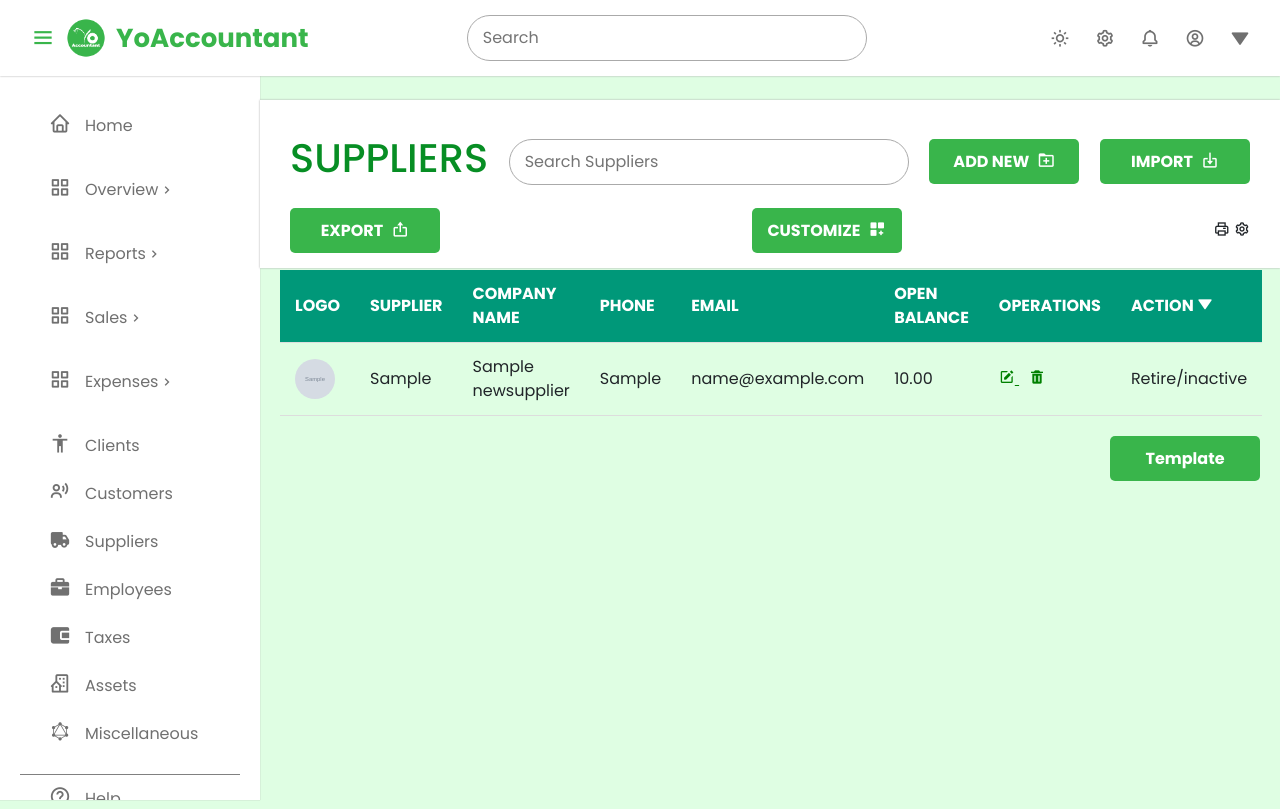
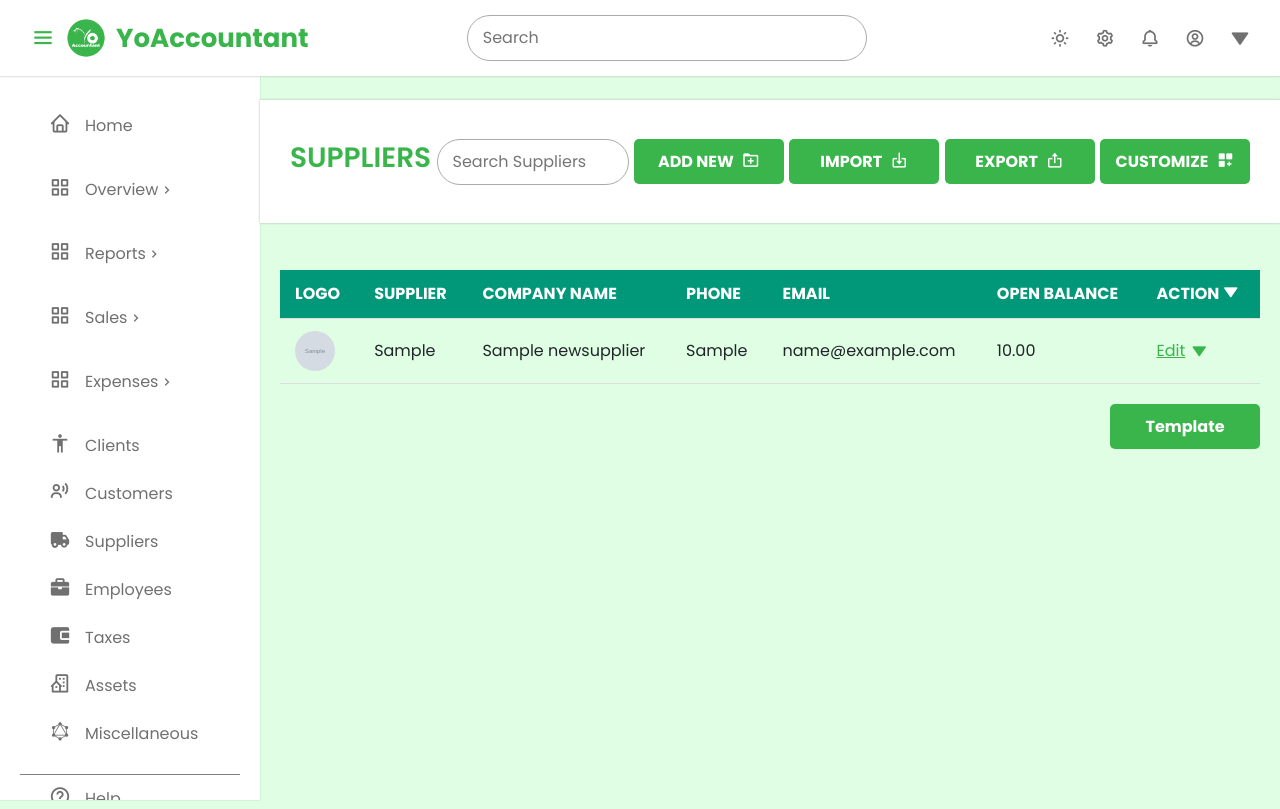
Before and after one commit to iacreations/sowa-accountants, a Django app: page /sowaf/suppliers/ in a window 1280 px wide. Shown: the top 809 px of the page. Run offline with Django 5.2, Linux system fonts and the light colour scheme; tables that the repository leaves empty hold one stand-in row (values such as "Sample post"); grey boxes marked "Sample" are stand-in pictures.

Commit message:
supplier uix changes

```diff
--- a/sowaf/models.py
+++ b/sowaf/models.py
@@ -71,6 +71,7 @@ class Newsupplier(models.Model):
     payment_method = models.CharField(max_length=255, choices=PAYMENT_CHOICES, default='',null=True, blank=True)
     tin = models.CharField(max_length=10,null=True, blank=True)
     reg_number=models.CharField(max_length=255,null=True, blank=True)
+    is_active = models.BooleanField(default=True)
     tax_rate=models.DecimalField(max_digits=10,default=0,decimal_places=2,null=True, blank=True)
     attachments = models.FileField(upload_to='uploads/',null=True, blank=True)
 
--- a/sowaf/templates/Supplier.html
+++ b/sowaf/templates/Supplier.html
@@ -40,6 +40,20 @@
     margin-left:70%;
   }
 }
+/* make inactives look faint (optional) */
+tr.inactive { opacity: 0.55; }
+
+/* minimal dropdown styles, scoped to .dd */
+.dd { position: relative; display: inline-block; }
+.dd-toggle { background: transparent; border: 0; cursor: pointer; display: inline-flex; align-items: center; gap: 6px; }
+.dd-menu {
+  display: none; position: absolute; right: 0; top: 100%;
+  background: #fff; border: 1px solid #e5e7eb; border-radius: 8px;
+  min-width: 200px; box-shadow: 0 8px 24px rgba(0,0,0,.12); z-index: 10;
+}
+.dd-menu a { display: block; padding: 10px 12px; text-decoration: none; color: inherit; }
+.dd-menu a:hover { background: #f2f2f2; }
+.dd.open .dd-menu { display: block; }
 /* Laptops & small desktops */
 @media only screen and (min-width: 1024px) and (max-width: 1600px) {
 #main{
@@ -52,8 +66,8 @@ html, body {
 </style>
 {% include 'includes/sidebar.html' %}
     <div class="action" id="action">
-      <H1>SUPPLIERS</H1>
-      <div class="search_bar" id="search">
+      <h3 style="color: #39B54B; font-weight: 600;">SUPPLIERS</h3>
+      <div class="search_bar" id="search" style="width: 20%;">
         <input type="text" placeholder="Search Suppliers" />
       </div>
       <a href="{% url 'sowaf:add-supplier' %}" style="text-decoration: none;" class="my-4">
@@ -89,11 +103,6 @@ html, body {
             <i class='bx bxs-customize' ></i>
           </span>
         </button>
-        <span>
-          <i class='bx bx-printer' ></i>
-          <i class='bx bx-cog' ></i>
-        </span>
-
     </div>
     <div class="main_body" id="main">
       <table class="content-table">
@@ -105,40 +114,49 @@ html, body {
     <th>PHONE</th>
     <th>EMAIL</th>
     <th>OPEN BALANCE</th>
-            <th>OPERATIONS</th>
-            <th>ACTION <i class='bx bxs-down-arrow' ></i></th>
+    <th>ACTION <i class='bx bxs-down-arrow'></i></th>
   </tr>
 </thead>
 <tbody>
   {% for supplier in suppliers %}
-          <tr>
+  <tr class="{% if supplier.is_active is not None and not supplier.is_active %}inactive{% endif %}">
     <td>
-          {%if supplier.logo %}
-              <img src=" {{ supplier.logo.url }}" alt="picture" style="width: 40px; height: 40px; border-radius: 50%;">
+      {% if supplier.logo %}
+        <img src="{{ supplier.logo.url }}" alt="picture" style="width: 40px; height: 40px; border-radius: 50%;">
       {% else %}
         <i class='bx bx-user-circle'></i>
       {% endif %}
     </td>
-            <td>{{supplier.contact_person}}</td>
-            <td>{{supplier.company_name}}</td>
-            <td>{{supplier.contact}}</td>
-            <td>{{supplier.email}}</td>
-            <td>{{supplier.open_balance}}</td>
+
+    <td>{{ supplier.contact_person }}</td>
+    <td>{{ supplier.company_name }}</td>
+    <td>{{ supplier.contact }}</td>
+    <td>{{ supplier.email }}</td>
+    <td>{{ supplier.open_balance }}</td>
+
+    <!-- ACTIONS DROPDOWN -->
     <td>
-            <a href="{% url 'sowaf:edit-supplier' supplier.id %}" title="Edit" style="color:green;">
-              <i class='bx bxs-edit'></i>
-                </a>
-                <a href="{% url 'sowaf:delete-supplier' supplier.id %}" title="Delete" onclick="return confirm('Are you sure you want to delete this customer?');">
-               <i class='bx bxs-trash' style="color:green; margin-left: 10px;">
+    <div class="dd">
+      <button type="button" class="dd-toggle">
+          <a href="{% url 'sowaf:edit-supplier' supplier.id %}" style="color: #39B54B;">Edit</a> <i class='bx bxs-down-arrow' style="color: #39B54B;"></i>
+      </button>
 
-    </i>
-  </a>
+      {% if supplier.is_active %}
+        <div class="dd-menu">
+          <a href="">Retired</a>
+          <a href="{% url 'sowaf:make-inactive-supplier' supplier.id %}">Make inactive</a>
+        </div>
+      {% else %}
+        <div class="dd-menu">
+          <a href="{% url 'sowaf:make-active-supplier' supplier.id %}">Make active</a>
+        </div>
+      {% endif %}
+    </div>
   </td>
-            <td>Retire/inactive</td>
   </tr>
   {% empty %}
   <tr>
-      <td colspan="6">No supplier available.</td>
+    <td colspan="7">No supplier available.</td>
   </tr>
   {% endfor %}
 </tbody>
@@ -149,4 +167,16 @@ html, body {
         </button>
       </a>
     </div>
+    <script>
+document.addEventListener('click', function (e) {
+  // close others if clicking outside
+  document.querySelectorAll('.dd.open').forEach(dd => {
+    if (!dd.contains(e.target)) dd.classList.remove('open');
+  });
+  // toggle clicked dropdown
+  const toggle = e.target.closest('.dd-toggle');
+  if (toggle) toggle.closest('.dd').classList.toggle('open');
+});
+</script>
+
  {% include 'includes/footer.html' %}
--- a/sowaf/urls.py
+++ b/sowaf/urls.py
@@ -48,6 +48,8 @@ urlpatterns = [
     path('suppliers/delete/<str:pk>', views.delete_supplier, name='delete-supplier'),
     path('suppliers/import/import-suppliers', views.import_suppliers, name='import-suppliers'),
     path('templates/suppliers/', views.download_suppliers_template, name='import_suppliers_template'),
+    path("suppliers/<int:pk>/make-inactive/", views.make_inactive_supplier, name="make-inactive-supplier"),
+    path("suppliers/<int:pk>/make-active/", views.make_active_supplier, name="make-active-supplier"),
 
 
     # tasks url
--- a/sowaf/views.py
+++ b/sowaf/views.py
@@ -458,7 +458,6 @@ def customers(request):
 def make_inactive_customer(request, pk):
     customer = get_object_or_404(Newcustomer, pk=pk)
     customer.is_active = False
-    messages.success(request, f"{customer.customer_name} has been marked as inactive.")
     customer.save()
     return redirect('sowaf:customers')
 # reactivating
@@ -466,7 +465,6 @@ def make_active_customer(request, pk):
     customer = get_object_or_404(Newcustomer, pk=pk)
     customer.is_active = True
     customer.save()
-    messages.success(request, f"{customer.customer_name} has been reactivated.")
     return redirect('sowaf:customers')
 
 # customer form view
@@ -1246,7 +1244,18 @@ def supplier(request):
     suppliers = Newsupplier.objects.all()
 
     return render(request, 'Supplier.html', {'suppliers':suppliers})
-
+# making the row active or inactive
+def make_inactive_supplier(request, pk):
+    supplier = get_object_or_404(Newsupplier, pk=pk)
+    supplier.is_active = False
+    supplier.save()
+    return redirect('sowaf:suppliers')
+# reactivating
+def make_active_supplier(request, pk):
+    supplier = get_object_or_404(Newsupplier, pk=pk)
+    supplier.is_active = True
+    supplier.save()
+    return redirect('sowaf:suppliers')
 #add new supplier form view
 def add_supplier(request):
     if request.method == 'POST':
```
Also changed, not shown: sowaf/migrations/0004_newsupplier_is_active.py (added). Lines whose indentation alone changed are shown as unchanged.
